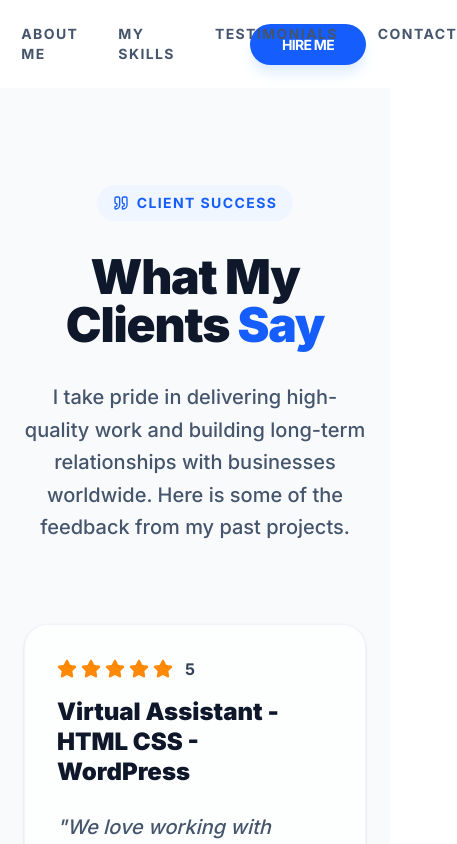
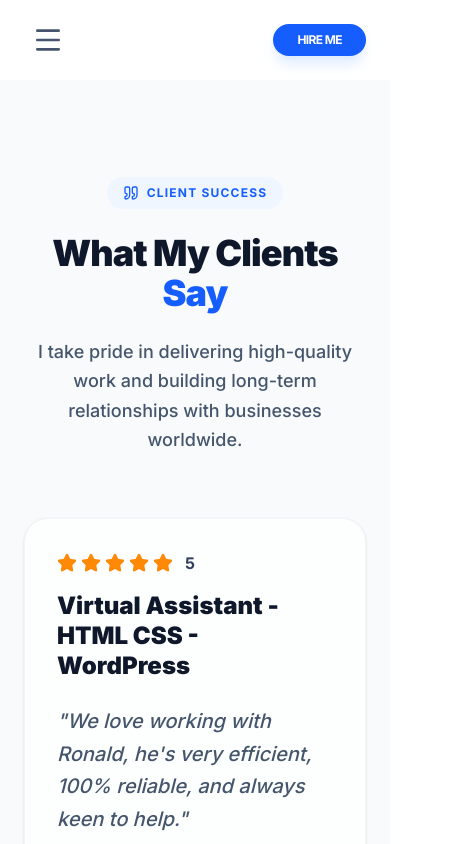
Before and after one commit to Butchoi15/Jake-Portfolio, a React (Vite) app: page /testimonials in a window 390 px wide. Shown: the top 844 px of the page, 457 px wide, since content can reach past the window. Built offline with nearby package versions, Linux system fonts and the light colour scheme.

Commit message:
Optimize for mobile: Responsive Navbar, Typography, and Grid Layouts

```diff
--- a/src/components/Navbar.tsx
+++ b/src/components/Navbar.tsx
@@ -1,29 +1,87 @@
-import React from 'react';
+import React, { useState, useEffect } from 'react';
 import { Link, useLocation } from 'react-router-dom';
+import { Menu, X } from 'lucide-react';
 
 export default function Navbar() {
     const location = useLocation();
+    const [isOpen, setIsOpen] = useState(false);
+
+    // Close menu when location changes
+    useEffect(() => {
+        setIsOpen(false);
+    }, [location]);
+
+    // Prevent scroll when menu is open
+    useEffect(() => {
+        if (isOpen) {
+            document.body.style.overflow = 'hidden';
+        } else {
+            document.body.style.overflow = 'unset';
+        }
+    }, [isOpen]);
+
+    const navLinks = [
+        { name: 'Home', path: '/' },
+        { name: 'About Me', path: '/about' },
+        { name: 'My Skills', path: '/skills' },
+        { name: 'Testimonials', path: '/testimonials' },
+        { name: 'Contact', path: '/contact' },
+    ];
 
     return (
-        <header className="w-full bg-white border-b border-slate-50">
-            <div className="max-w-7xl mx-auto px-6 py-8 flex items-center justify-center relative">
-                <nav className="flex gap-10 font-bold text-slate-600 absolute left-1/2 -translate-x-1/2">
-                    <Link to="/" className="hover:text-blue-600 transition-colors uppercase tracking-widest text-sm">Home</Link>
-                    <Link to="/about" className="hover:text-blue-600 transition-colors uppercase tracking-widest text-sm">About Me</Link>
-                    <Link to="/skills" className="hover:text-blue-600 transition-colors uppercase tracking-widest text-sm">My Skills</Link>
-                    <Link to="/testimonials" className="hover:text-blue-600 transition-colors uppercase tracking-widest text-sm">Testimonials</Link>
-                    <Link to="/contact" className="hover:text-blue-600 transition-colors uppercase tracking-widest text-sm">Contact</Link>
+        <header className="w-full bg-white border-b border-slate-50 sticky top-0 z-50">
+            <div className="max-w-7xl mx-auto px-6 py-4 md:py-8 flex items-center justify-between relative">
+                {/* Mobile Menu Button */}
+                <button
+                    onClick={() => setIsOpen(!isOpen)}
+                    className="md:hidden p-2 text-slate-600 hover:text-blue-600 transition-colors z-50"
+                    aria-label="Toggle Menu"
+                >
+                    {isOpen ? <X className="w-8 h-8" /> : <Menu className="w-8 h-8" />}
+                </button>
+
+                {/* Desktop Navigation */}
+                <nav className="hidden md:flex gap-10 font-bold text-slate-600 absolute left-1/2 -translate-x-1/2">
+                    {navLinks.map((link) => (
+                        <Link
+                            key={link.path}
+                            to={link.path}
+                            className={`hover:text-blue-600 transition-colors uppercase tracking-widest text-sm ${location.pathname === link.path ? 'text-blue-600' : ''
+                                }`}
+                        >
+                            {link.name}
+                        </Link>
+                    ))}
                 </nav>
 
-                <div className="ml-auto">
+                <div className="flex items-center">
                     <a
                         href="https://www.upwork.com/freelancers/~01d4e97725ad352e6b"
                         target="_blank"
                         rel="noopener noreferrer"
-                        className="bg-blue-600 text-white px-8 py-3 rounded-full font-bold hover:bg-blue-700 hover:scale-105 transition-all shadow-lg shadow-blue-100 uppercase tracking-tighter text-sm"
+                        className="bg-blue-600 text-white px-6 md:px-8 py-2 md:py-3 rounded-full font-bold hover:bg-blue-700 hover:scale-105 transition-all shadow-lg shadow-blue-100 uppercase tracking-tighter text-xs md:text-sm"
                     >
                         Hire Me
                     </a>
+                </div>
+
+                {/* Mobile Navigation Overlay */}
+                <div
+                    className={`fixed inset-0 bg-white z-40 transition-transform duration-300 md:hidden ${isOpen ? 'translate-x-0' : 'translate-x-full'
+                        }`}
+                >
+                    <nav className="flex flex-col items-center justify-center h-full gap-8 p-6">
+                        {navLinks.map((link) => (
+                            <Link
+                                key={link.path}
+                                to={link.path}
+                                className="text-2xl font-black text-slate-900 hover:text-blue-600 transition-colors uppercase tracking-tighter"
+                                onClick={() => setIsOpen(false)}
+                            >
+                                {link.name}
+                            </Link>
+                        ))}
+                    </nav>
                 </div>
             </div>
         </header>
--- a/src/pages/AboutPage.tsx
+++ b/src/pages/AboutPage.tsx
@@ -38,8 +38,8 @@ export default function AboutPage() {
 
                             <div className="space-y-6">
                                 <h3 className="text-xl font-bold border-b border-slate-200 pb-2">Professional Experience</h3>
-                                <div className="overflow-x-auto">
-                                    <table className="w-full text-left border-collapse">
+                                <div className="overflow-x-auto -mx-6 px-6">
+                                    <table className="w-full text-left border-collapse min-w-[400px]">
                                         <tbody className="divide-y divide-slate-100">
                                             <tr className="group">
                                                 <td className="py-4 pr-4">
--- a/src/pages/HomePage.tsx
+++ b/src/pages/HomePage.tsx
@@ -16,31 +16,31 @@ export default function HomePage() {
                     <source src="/background-video.mp4" type="video/mp4" />
                 </video>
 
-                <div className="relative z-10 max-w-4xl mx-auto px-6 py-20 md:py-32 space-y-8 flex flex-col items-center">
-                    <h1 className="text-5xl md:text-7xl font-black leading-[1.1] tracking-tight text-white">
+                <div className="relative z-10 max-w-4xl mx-auto px-6 py-16 md:py-32 space-y-8 flex flex-col items-center">
+                    <h1 className="text-4xl sm:text-5xl md:text-7xl font-black leading-[1.1] tracking-tight text-white mb-2">
                         I Make Your Website <span className="text-blue-400">Super Popular!</span>
                     </h1>
-                    <p className="text-xl md:text-2xl text-slate-300 font-medium leading-relaxed max-w-2xl">
+                    <p className="text-lg md:text-2xl text-slate-300 font-medium leading-relaxed max-w-2xl px-2">
                         You built a great business. Now let's make sure people actually see it. I bring the traffic, handle the tech, and turn visitors into paying customers.
                     </p>
 
                     <div className="flex flex-wrap gap-4 pt-4 justify-center">
                         <Link
                             to="/contact"
-                            className="bg-blue-600 text-white px-8 py-4 rounded-full font-bold text-lg hover:bg-blue-500 transition-transform hover:scale-105 flex items-center gap-2 shadow-lg shadow-blue-500/30"
+                            className="bg-blue-600 text-white px-8 py-4 rounded-full font-bold text-base md:text-lg hover:bg-blue-500 transition-transform hover:scale-105 flex items-center gap-2 shadow-lg shadow-blue-500/30"
                         >
                             Let's Work Together <ArrowRight className="w-5 h-5" />
                         </Link>
                     </div>
 
-                    <div className="flex gap-12 pt-12 border-t border-slate-700 justify-center w-full max-w-md">
-                        <div>
-                            <div className="text-4xl font-black text-white">4+</div>
-                            <div className="text-slate-400 font-bold mt-1">Years Experience</div>
+                    <div className="flex flex-col sm:flex-row gap-8 sm:gap-12 pt-12 border-t border-slate-700 justify-center w-full max-w-md">
+                        <div className="flex flex-col items-center">
+                            <div className="text-3xl md:text-4xl font-black text-white">4+</div>
+                            <div className="text-slate-400 font-bold mt-1 text-sm md:text-base">Years Experience</div>
                         </div>
-                        <div>
-                            <div className="text-4xl font-black text-white">100%</div>
-                            <div className="text-slate-400 font-bold mt-1">Ready to Help</div>
+                        <div className="flex flex-col items-center">
+                            <div className="text-3xl md:text-4xl font-black text-white">100%</div>
+                            <div className="text-slate-400 font-bold mt-1 text-sm md:text-base">Ready to Help</div>
                         </div>
                     </div>
                 </div>
--- a/src/pages/SkillsPage.tsx
+++ b/src/pages/SkillsPage.tsx
@@ -141,7 +141,7 @@ export default function SkillsPage() {
                         </p>
                     </div>
 
-                    <div className="grid sm:grid-cols-2 lg:grid-cols-3 gap-8">
+                    <div className="grid grid-cols-1 sm:grid-cols-2 lg:grid-cols-3 gap-6 md:gap-8">
                         {toolCategories.map((cat, i) => (
                             <div key={i} className="bg-slate-50 p-8 rounded-3xl border border-slate-100">
                                 <div className="flex items-center gap-4 mb-6">
--- a/src/pages/TestimonialsPage.tsx
+++ b/src/pages/TestimonialsPage.tsx
@@ -32,22 +32,22 @@ export default function TestimonialsPage() {
     return (
         <main className="bg-slate-50 min-h-screen py-24">
             <div className="max-w-7xl mx-auto px-6">
-                <div className="max-w-3xl mx-auto text-center mb-20">
-                    <div className="inline-flex items-center gap-2 bg-blue-50 text-blue-600 px-4 py-2 rounded-full font-bold text-sm mb-8 uppercase tracking-widest">
+                <div className="max-w-3xl mx-auto text-center mb-16 md:mb-20">
+                    <div className="inline-flex items-center gap-2 bg-blue-50 text-blue-600 px-4 py-2 rounded-full font-bold text-xs md:text-sm mb-6 md:mb-8 uppercase tracking-widest">
                         <Quote className="w-4 h-4" /> Client Success
                     </div>
-                    <h1 className="text-5xl md:text-7xl font-black tracking-tight mb-8">
+                    <h1 className="text-4xl md:text-7xl font-black tracking-tight mb-6 md:mb-8">
                         What My Clients <span className="text-blue-600">Say</span>
                     </h1>
-                    <p className="text-xl text-slate-600 font-medium leading-relaxed">
-                        I take pride in delivering high-quality work and building long-term relationships with businesses worldwide. Here is some of the feedback from my past projects.
+                    <p className="text-lg md:text-xl text-slate-600 font-medium leading-relaxed max-w-2xl mx-auto">
+                        I take pride in delivering high-quality work and building long-term relationships with businesses worldwide.
                     </p>
                 </div>
 
-                <div className="space-y-12 max-w-5xl mx-auto">
+                <div className="space-y-8 md:space-y-12 max-w-5xl mx-auto">
                     {testimonials.map((t) => (
                         <div key={t.id} className="bg-white rounded-3xl overflow-hidden shadow-sm border border-slate-100 hover:shadow-xl transition-all duration-500">
-                            <div className="grid md:grid-cols-2">
+                            <div className="grid grid-cols-1 md:grid-cols-2">
                                 <div className="p-8 md:p-12 border-b md:border-b-0 md:border-r border-slate-50 bg-slate-50/30 flex flex-col justify-center">
                                     <div className="flex items-center gap-1 mb-4">
                                         {[...Array(5)].map((_, i) => (
@@ -84,13 +84,13 @@ export default function TestimonialsPage() {
                     ))}
                 </div>
 
-                <div className="mt-20 text-center">
-                    <div className="bg-blue-600 rounded-3xl p-12 text-white max-w-4xl mx-auto shadow-2xl shadow-blue-200">
-                        <h2 className="text-3xl md:text-4xl font-black mb-6">Want to be my next success story?</h2>
-                        <p className="text-xl font-medium text-blue-100 mb-10">Let's talk about how I can help your business achieve similar results.</p>
+                <div className="mt-16 md:mt-20 text-center px-2">
+                    <div className="bg-blue-600 rounded-3xl p-8 md:p-12 text-white max-w-4xl mx-auto shadow-2xl shadow-blue-200">
+                        <h2 className="text-2xl md:text-4xl font-black mb-4 md:mb-6 leading-tight">Want to be my next success story?</h2>
+                        <p className="text-lg md:text-xl font-medium text-blue-100 mb-8 md:mb-10">Let's talk about how I can help your business achieve similar results.</p>
                         <a
                             href="/contact"
-                            className="bg-white text-blue-600 px-10 py-5 rounded-full text-xl font-bold hover:bg-slate-50 hover:scale-105 transition-all inline-block shadow-lg"
+                            className="bg-white text-blue-600 px-8 md:px-10 py-4 md:py-5 rounded-full text-lg md:text-xl font-bold hover:bg-slate-50 hover:scale-105 transition-all inline-block shadow-lg"
                         >
                             Start Your Project
                         </a>
```
